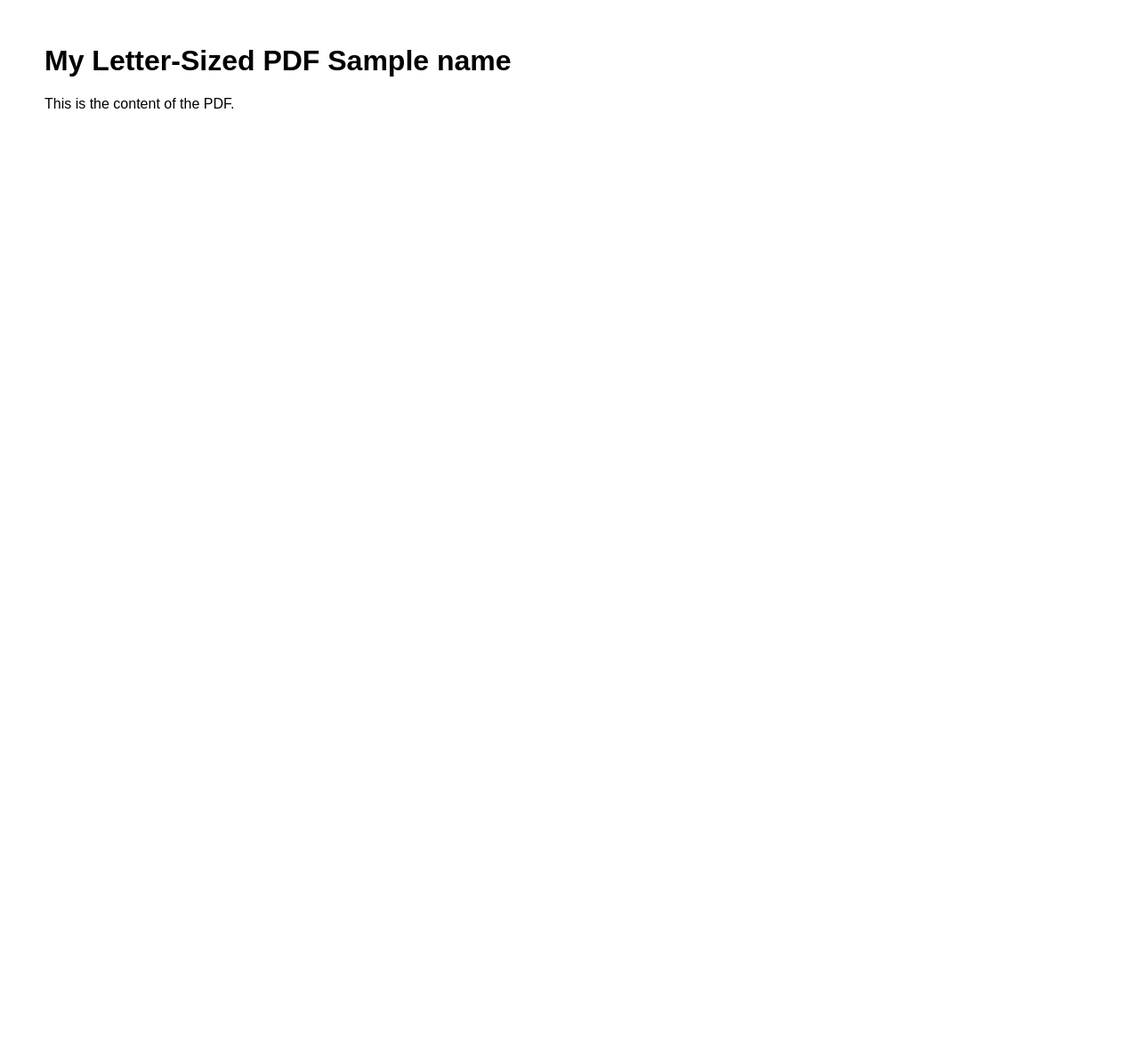
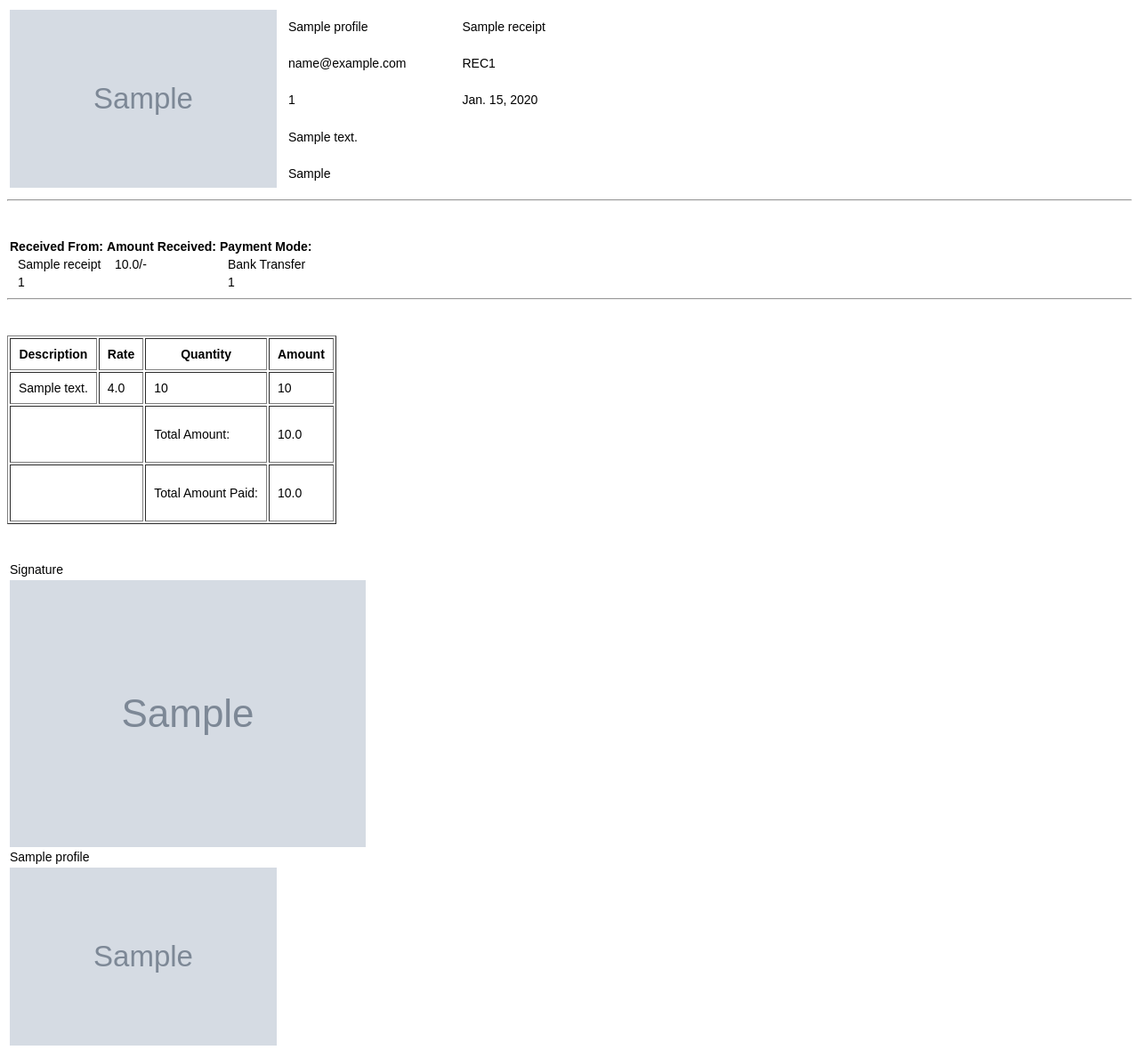
Before and after one commit to bishal-dd/receipt_genrator, a Django app: template webapp/templates/receipt_template.html in a window 1280 px wide. Shown: the whole page at 89% size. Before the commit the page ends 122 px from the top, so only its background shows below. Run offline with Django 3.2, Linux system fonts and the light colour scheme; tables that the repository leaves empty hold one stand-in row (values such as "Sample post"); the template is opened without the code that fills it: values that come from a table or form of the project are taken from there, most other values are stand-ins (such as "Sample title", 1, 10 or a date in 2020); grey boxes marked "Sample" are stand-in pictures.

Commit message:
complete

```diff
--- a/webapp/templates/receipt_template.html
+++ b/webapp/templates/receipt_template.html
@@ -1,20 +1,146 @@
 <!DOCTYPE html>
 <html>
   <head>
-    <style type="text/css">
-      @page {
-        size: letter;
-        margin: 1in;
-      }
+    <title>Receipt</title>
+
+    <style>
       body {
         font-family: Arial, sans-serif;
-        margin: 50px;
+        font-size: 14px;
+      }
+      .profile {
+        padding-left: 10px;
+      }
+      .header_receipt {
+        padding-left: 60px;
+      }
+      .tables {
+        margin-top: 40px;
       }
     </style>
   </head>
   <body>
-    <!-- Your PDF content goes here -->
-    <h1>My Letter-Sized PDF {{name}}</h1>
-    <p>This is the content of the PDF.</p>
+    <table>
+      <tr>
+        <td rowspan="5">
+          <img
+            src="	http://127.0.0.1:8000/{{profile.logo_image.url}}"
+            alt="Uploaded Logo"
+            id="logo"
+            class="mt-4"
+            width="300"
+            height="200"
+          />
+        </td>
+        <td class="profile">{{profile.company_name}}</td>
+        <td class="header_receipt">{{receipt.receipt_name}}</td>
+      </tr>
+      <tr>
+        <td class="profile">{{profile.email}}</td>
+        <td class="header_receipt">REC{{receipt.id}}</td>
+      </tr>
+      <tr>
+        <td class="profile">{{profile.phone_no}}</td>
+        <td class="header_receipt">{{receipt.date}}</td>
+      </tr>
+      <tr>
+        <td class="profile">{{profile.address}}</td>
+      </tr>
+      <tr>
+        <td class="profile">{{profile.city}}</td>
+      </tr>
+    </table>
+    <div class="row">
+      <div class="col">
+        <hr />
+      </div>
+    </div>
+
+    <table class="tables">
+      <tr>
+        <td><b>Received From:</b></td>
+        <td><b>Amount Received:</b></td>
+        <td><b>Payment Mode:</b></td>
+      </tr>
+      <tr>
+        <td class="profile">{{receipt.recipient_name}}</td>
+        <td class="profile">{{receipt.amount}}/-</td>
+        {% if receipt.Journal_no%}
+        <td class="profile">Bank Transfer</td>
+        {% else%}
+        <td class="profile">Cash</td>
+        {% endif%}
+      </tr>
+      <tr>
+        <td class="profile">{{receipt.recipient_phone}}</td>
+        <td></td>
+        {% if receipt.Journal_no%}
+        <td class="profile">{{receipt.Journal_no}}</td>
+        {% endif%}
+      </tr>
+    </table>
+    <div class="row">
+      <div class="col">
+        <hr />
+      </div>
+    </div>
+
+    <table border="1" cellpadding="9" class="tables">
+      <thead>
+        <tr>
+          <th>Description</th>
+          <th>Rate</th>
+          <th>Quantity</th>
+          <th>Amount</th>
+        </tr>
+      </thead>
+      <tbody>
+        {% for service in services%}
+        <tr class="data-row">
+          <td>{{service.description}}</td>
+          <td>{{service.rate}}</td>
+          <td>{{service.quantity}}</td>
+          <td>{{service.amount}}</td>
+        </tr>
+        {% endfor %}
+        <tr>
+          <td colspan="2"></td>
+          <td>Total Amount:</td>
+          <td><p id="totalAmount">{{receipt.total_amount}}</p></td>
+        </tr>
+        <tr>
+          <td colspan="2"></td>
+          <td>Total Amount Paid:</td>
+          <td><p id="totalAmountpaid">{{receipt.total_amount}}</p></td>
+        </tr>
+      </tbody>
+    </table>
+
+    <table class="tables">
+      <tr>
+        <td>Signature</td>
+      </tr>
+      <tr>
+        <td>
+          <img
+            id="signatureImage"
+            src="{{ profile.manual_signature_image}}"
+            class="mt-4"
+          /><br />
+          {{profile.company_name}}
+        </td>
+      </tr>
+      <tr>
+        <td>
+          <img
+            id="signatureImage"
+            src="http://127.0.0.1:8000/{{profile.signature_image.url}}"
+            class="mt-4"
+            width="300"
+            height="200"
+          />
+        </td>
+      </tr>
+    </table>
   </body>
 </html>
```
